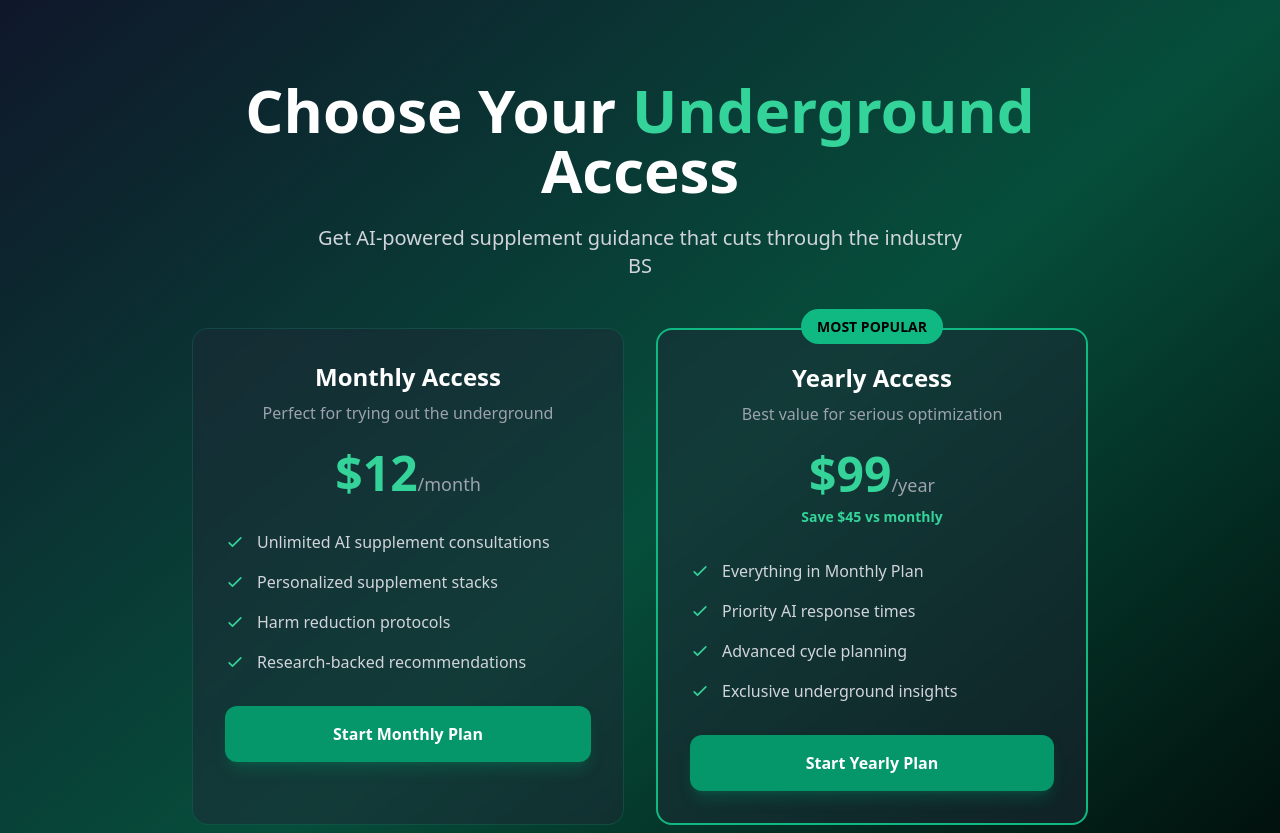
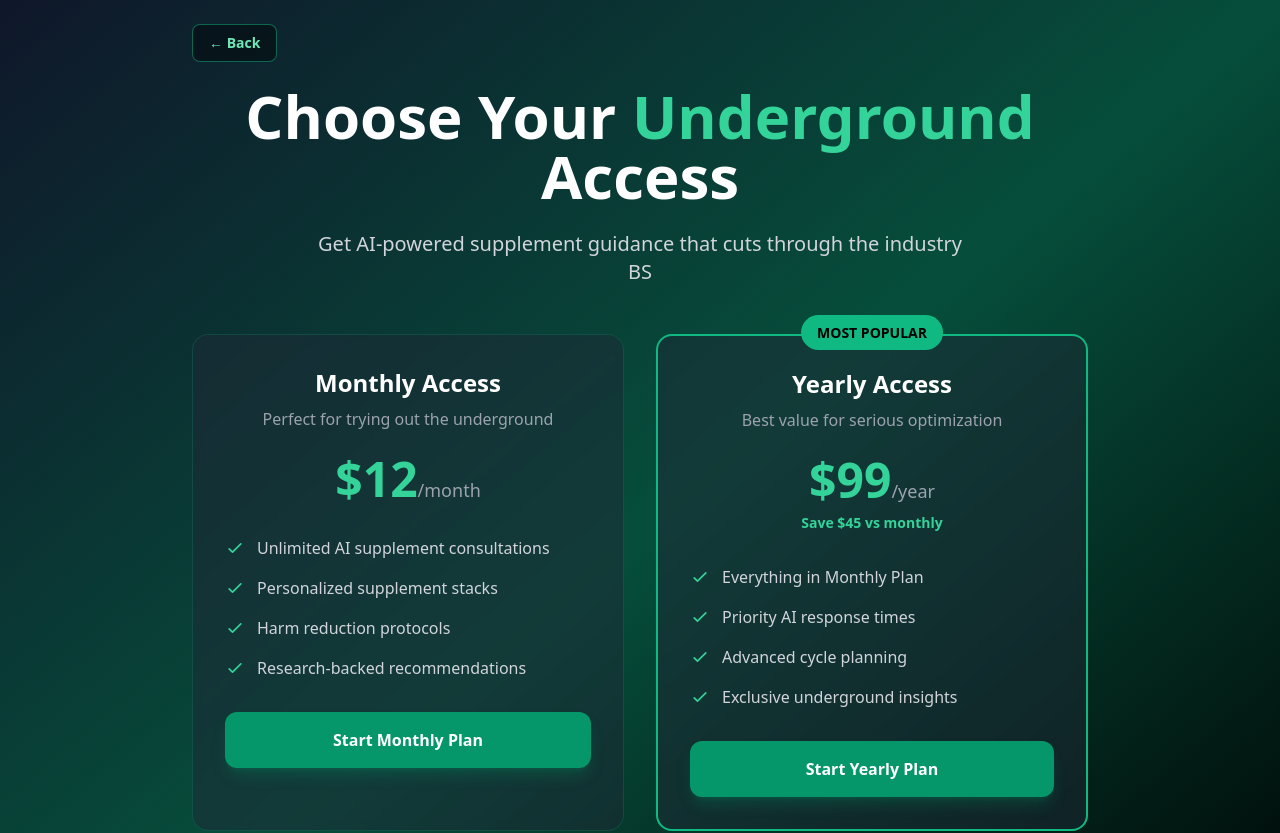
Before and after one commit to karlijc92/BMSA, a React (Vite) app: page /subscribe in a window 1280 px wide. Shown: the top 833 px of the page. Built offline with nearby package versions, Linux system fonts and the light colour scheme.

Commit message:
Update Subscribe.tsx

```diff
--- a/src/pages/Subscribe.tsx
+++ b/src/pages/Subscribe.tsx
@@ -4,13 +4,23 @@ import DisclaimerFooter from "../DisclaimerFooter";
 const Subscribe: React.FC = () => {
   return (
     <div className="min-h-screen bg-gradient-to-br from-slate-900 via-emerald-900 to-black">
-      <div className="pt-20 pb-12 px-4">
-        <div className="max-w-4xl mx-auto text-center">
+      <div className="pt-6 pb-12 px-4">
+        <div className="max-w-4xl mx-auto">
+          {/* Back Button (VERY visible) */}
+          <button
+            type="button"
+            onClick={() => window.history.back()}
+            className="inline-flex items-center gap-2 mb-6 rounded-lg border border-emerald-500/50 bg-black/40 px-4 py-2 text-sm font-semibold text-emerald-300 hover:bg-black/60 transition"
+          >
+            ← Back
+          </button>
+
+          <div className="text-center">
             {/* Header */}
             <div className="mb-12">
               <h1 className="text-4xl md:text-6xl font-bold text-white mb-6">
-              Choose Your <span className="text-emerald-400">Underground</span>{" "}
-              Access
+                Choose Your{" "}
+                <span className="text-emerald-400">Underground</span> Access
               </h1>
               <p className="text-xl text-gray-300 max-w-2xl mx-auto">
                 Get AI-powered supplement guidance that cuts through the industry
@@ -222,6 +232,7 @@ const Subscribe: React.FC = () => {
           </div>
         </div>
       </div>
+    </div>
   );
 };
 
```
Lines whose indentation alone changed are shown as unchanged.
